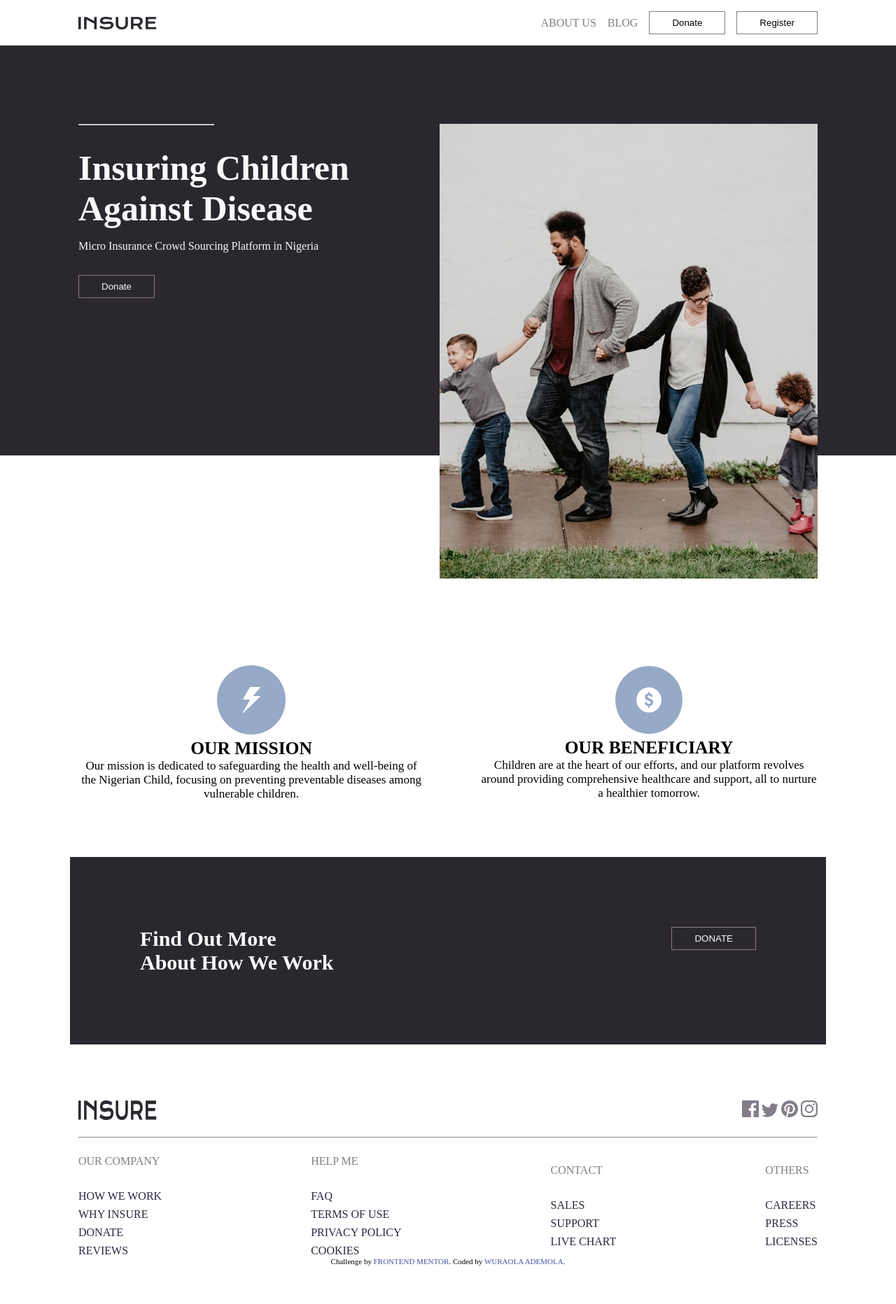
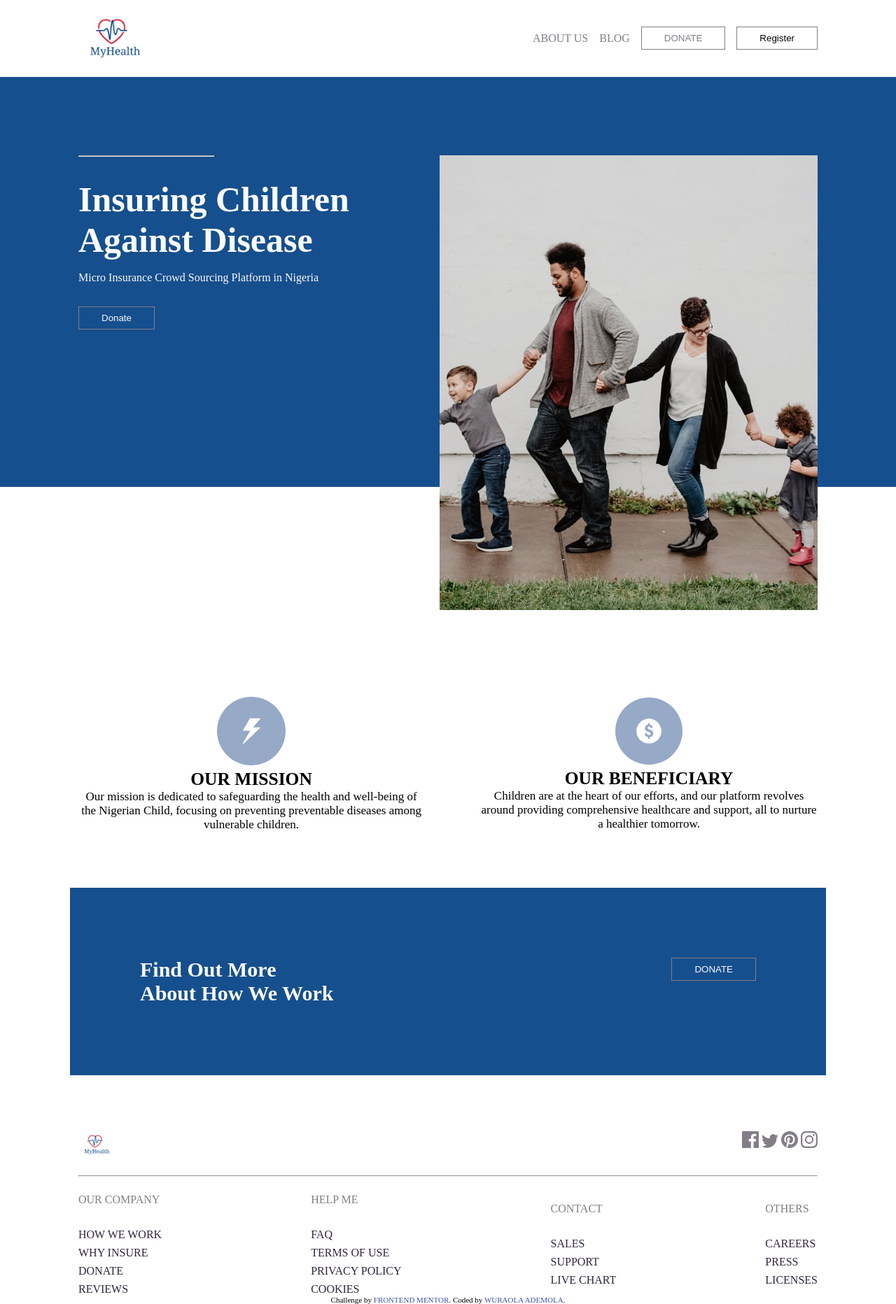
Before and after one commit to Wura-ola/MyHealth, a plain HTML site: page insure-landing-page-master/index.html in a window 1280 px wide. Shown: the whole page at 70% size. Before the commit the page ends 1809 px from the top, so only its background shows below. Drawn offline with Linux system fonts and the light colour scheme.

Commit message:
committed

```diff
--- a/insure-landing-page-master/index.html
+++ b/insure-landing-page-master/index.html
@@ -30,11 +30,11 @@
     <div class="container">
       <header>
         <nav>
-          <img src="./images/logo.svg" alt="" />
+          <img src="./images/myhealth logo.png" alt="" />
           <ul>
             <li><a href="#">About Us</a></li>
             <li><a href="#">Blog</a></li>
-            <button>Donate</button>
+            <button><a href="./donate.html">Donate</a></button>
             <button>Register</button>
           </ul>
         </nav>
@@ -97,7 +97,7 @@
       </article>
       <footer class="heros">
         <div class="foot">
-          <img src="./images/logo.svg" alt="" />
+          <img src="./images/myhealth logo.png" alt="" class="logo" />
           <div>
             <img src="./images/icon-facebook.svg" alt="" />
             <img
--- a/insure-landing-page-master/style.css
+++ b/insure-landing-page-master/style.css
@@ -22,6 +22,12 @@
 }
 .heros {
   padding: 0rem 7rem;
+}
+nav img {
+  width: 10%;
+}
+.logo {
+  width: 5%;
 }
 nav {
   padding: 1rem 7rem;
@@ -49,7 +55,7 @@ a {
   /* justify-content: center; */
   /* align-items: center; */
   gap: 2rem;
-  background-color: var(--VeryDarkViolet);
+  background-color: #164f8d;
 }
 .hero_section h1 {
   margin-top: 2rem;
@@ -82,7 +88,7 @@ nav button {
 }
 .hero_section button {
   padding: 0.5rem 2rem;
-  background-color: var(--VeryDarkViolet);
+  background-color: #164f8d;
   outline: none;
   border: 1px solid var(--DarkGrayishViolet);
   color: var(--VeryLightGray);
@@ -90,7 +96,7 @@ nav button {
 .section_2 button {
   text-transform: uppercase;
   padding: 0.5rem 2rem;
-  background-color: var(--VeryDarkViolet);
+  background-color: #164f8d;
   outline: none;
   border: 1px solid var(--DarkGrayishViolet);
   color: var(--VeryLightGray);
@@ -111,7 +117,7 @@ nav button {
   color: var(--VeryLightGray);
   display: flex;
   justify-content: space-between;
-  background-color: var(--VeryDarkViolet);
+  background-color: #164f8d;
 }
 .section_1 h1 {
   margin-top: 20px;
```
Also changed, not shown: insure-landing-page-master/donate.html (added, +16 -0 lines), insure-landing-page-master/images/myhealth logo.png (added).
